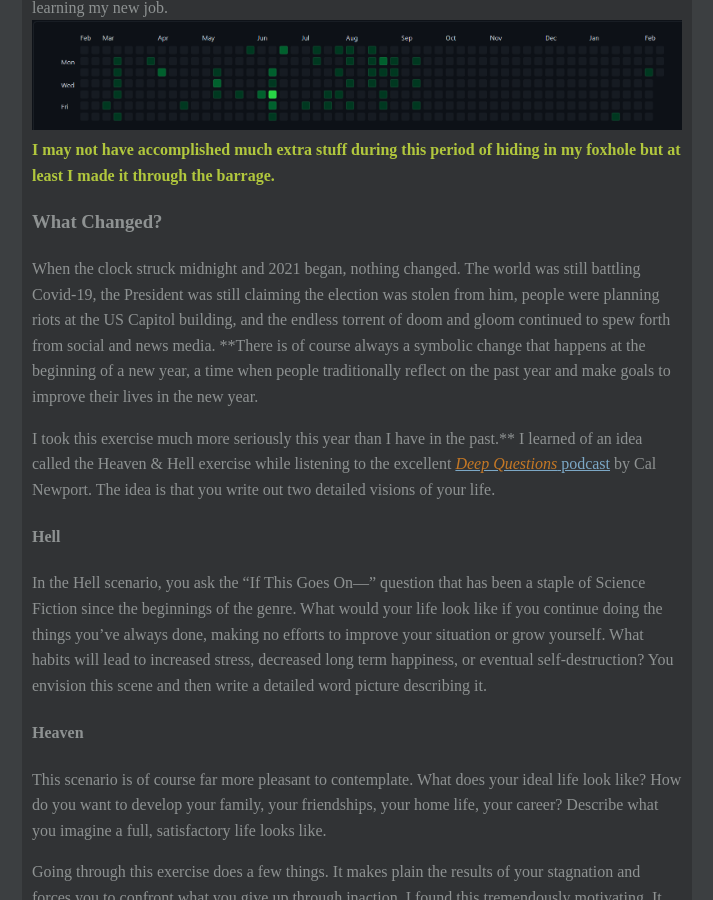
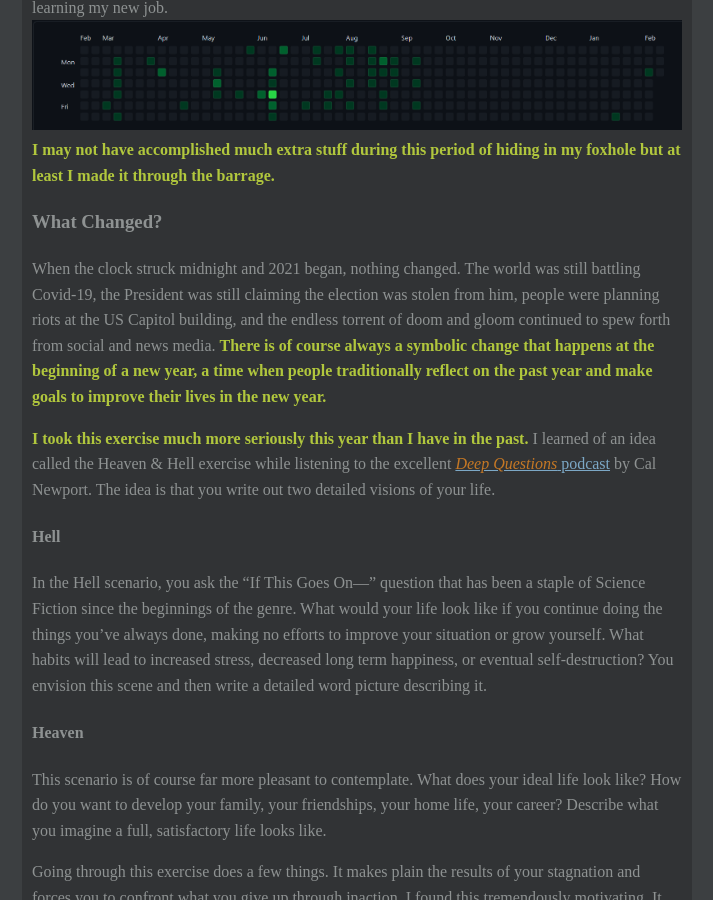
Before and after one commit to noUsernamesLef7/noUsernamesLef7.github.io, a Jekyll site: the page built from _posts/2021-02-16-A-New-Year.md, in a window 1280 px wide and 900 px high, scrolled down 536 px. Shown: the whole window, without its empty margins (283-996 px from the left). Built offline with Jekyll 4.4.1, drawn with Linux system fonts in a browser that asks for light colours.

```diff
--- a/_posts/2021-02-16-A-New-Year.md
+++ b/_posts/2021-02-16-A-New-Year.md
@@ -9,9 +9,9 @@ title: A New Year
 Yet life goes on. **There was about a four month period beginning in October and lasting until mid-January where I slipped into a gloomy, unmotivated depression. I'm surprised I made it all the way to October before that happened.** The change in season and jobs seems to have been the tipping point. Interestingly my Github commit history illustrates this pretty well as I shifted my limited amount of attention to the essential items, like maintaining my relationship with my Wife and learning my new job. ![Github commit history](/assets/images/2021-02-16-Github-Commits.png) **I may not have accomplished much extra stuff during this period of hiding in my foxhole but at least I made it through the barrage.**
 
 ### What Changed?
-When the clock struck midnight and 2021 began, nothing changed. The world was still battling Covid-19, the President was still claiming the election was stolen from him, people were planning riots at the US Capitol building, and the endless torrent of doom and gloom continued to spew forth from social and news media. **There is of course always a symbolic change that happens at the beginning of a new year, a time when people traditionally reflect on the past year and make goals to improve their lives in the new year.
+When the clock struck midnight and 2021 began, nothing changed. The world was still battling Covid-19, the President was still claiming the election was stolen from him, people were planning riots at the US Capitol building, and the endless torrent of doom and gloom continued to spew forth from social and news media. **There is of course always a symbolic change that happens at the beginning of a new year, a time when people traditionally reflect on the past year and make goals to improve their lives in the new year.**
 
-I took this exercise much more seriously this year than I have in the past.** I learned of an idea called the Heaven & Hell exercise while listening to the excellent [*Deep Questions* podcast](https://www.calnewport.com/podcast/) by Cal Newport. The idea is that you write out two detailed visions of your life.
+**I took this exercise much more seriously this year than I have in the past.** I learned of an idea called the Heaven & Hell exercise while listening to the excellent [*Deep Questions* podcast](https://www.calnewport.com/podcast/) by Cal Newport. The idea is that you write out two detailed visions of your life.
 
 #### Hell
 In the Hell scenario, you ask the "If This Goes On—" question that has been a staple of Science Fiction since the beginnings of the genre. What would your life look like if you continue doing the things you've always done, making no efforts to improve your situation or grow yourself. What habits will lead to increased stress, decreased long term happiness, or eventual self-destruction? You envision this scene and then write a detailed word picture describing it.
```
